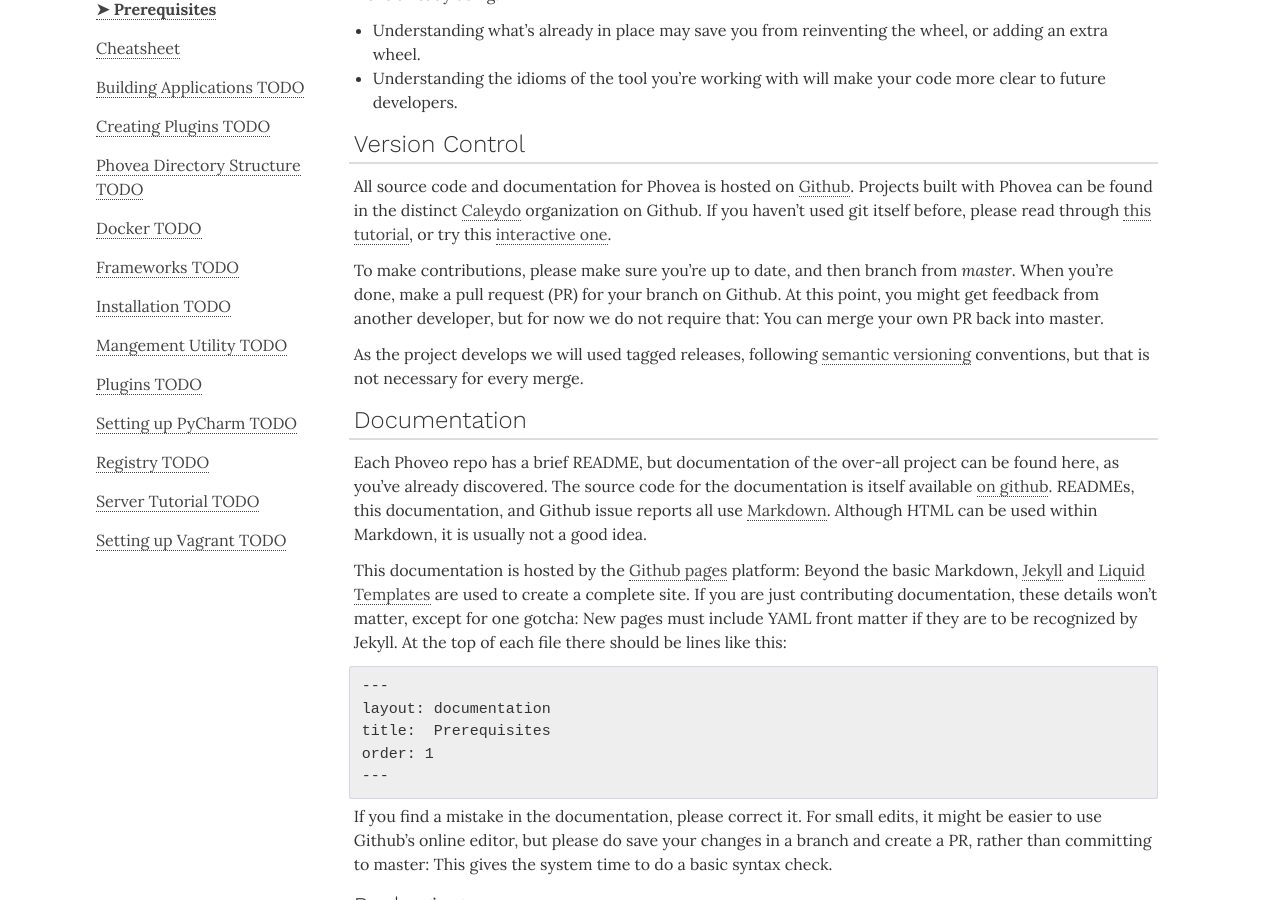
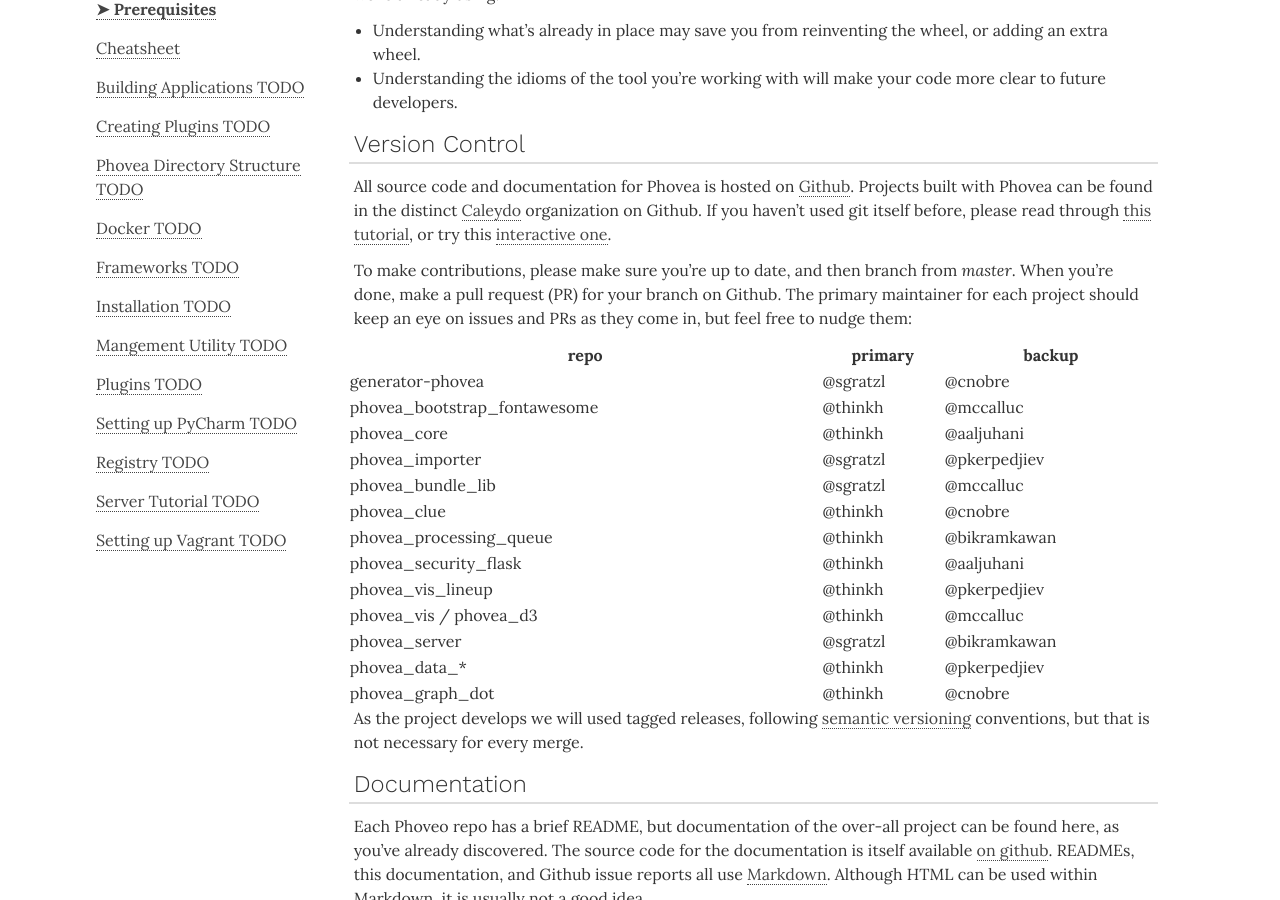
Before and after one commit to phovea/phovea.github.io, a Jekyll site: the page built from contributors/prereqs.md, in a window 1280 px wide and 900 px high, scrolled down 215 px. Built offline with Jekyll 4.4.1, drawn with Linux system fonts in a browser that asks for light colours; nearby versions of some CDN libraries; some web fonts are replaced.

Commit message:
Proposed responsibilties list

```diff
--- a/contributors/prereqs.md
+++ b/contributors/prereqs.md
@@ -21,9 +21,25 @@ organization on Github. If you haven't used git itself before, please read throu
 or try this [interactive one](https://try.github.io/).
 
 To make contributions, please make sure you're up to date, and then branch from *master*.
-When you're done, make a pull request (PR) for your branch on Github. At this point, you might
-get feedback from another developer, but for now we do not require that: You can merge your
-own PR back into master.
+When you're done, make a pull request (PR) for your branch on Github. The primary maintainer for
+each project should keep an eye on issues and PRs as they come in, but feel free to nudge them:
+
+| repo                         | primary   | backup       |
+|------------------------------|-----------|--------------|
+| generator-phovea             | @sgratzl  | @cnobre      |
+| phovea_bootstrap_fontawesome | @thinkh   | @mccalluc    |
+| phovea_core                  | @thinkh   | @aaljuhani   |
+| phovea_importer              | @sgratzl  | @pkerpedjiev |
+| phovea_bundle_lib            | @sgratzl  | @mccalluc    |
+| phovea_clue                  | @thinkh   | @cnobre      |
+| phovea_processing_queue      | @thinkh   | @bikramkawan |
+| phovea_security_flask        | @thinkh   | @aaljuhani   |
+| phovea_vis_lineup            | @thinkh   | @pkerpedjiev |
+| phovea_vis / phovea_d3       | @thinkh   | @mccalluc    |
+| phovea_server                | @sgratzl  | @bikramkawan |
+| phovea_data_*                | @thinkh   | @pkerpedjiev |
+| phovea_graph_dot             | @thinkh   | @cnobre      |
+
 
 As the project develops we will used tagged releases, following
 [semantic versioning](http://semver.org/) conventions, but that is not necessary for every merge.
```
